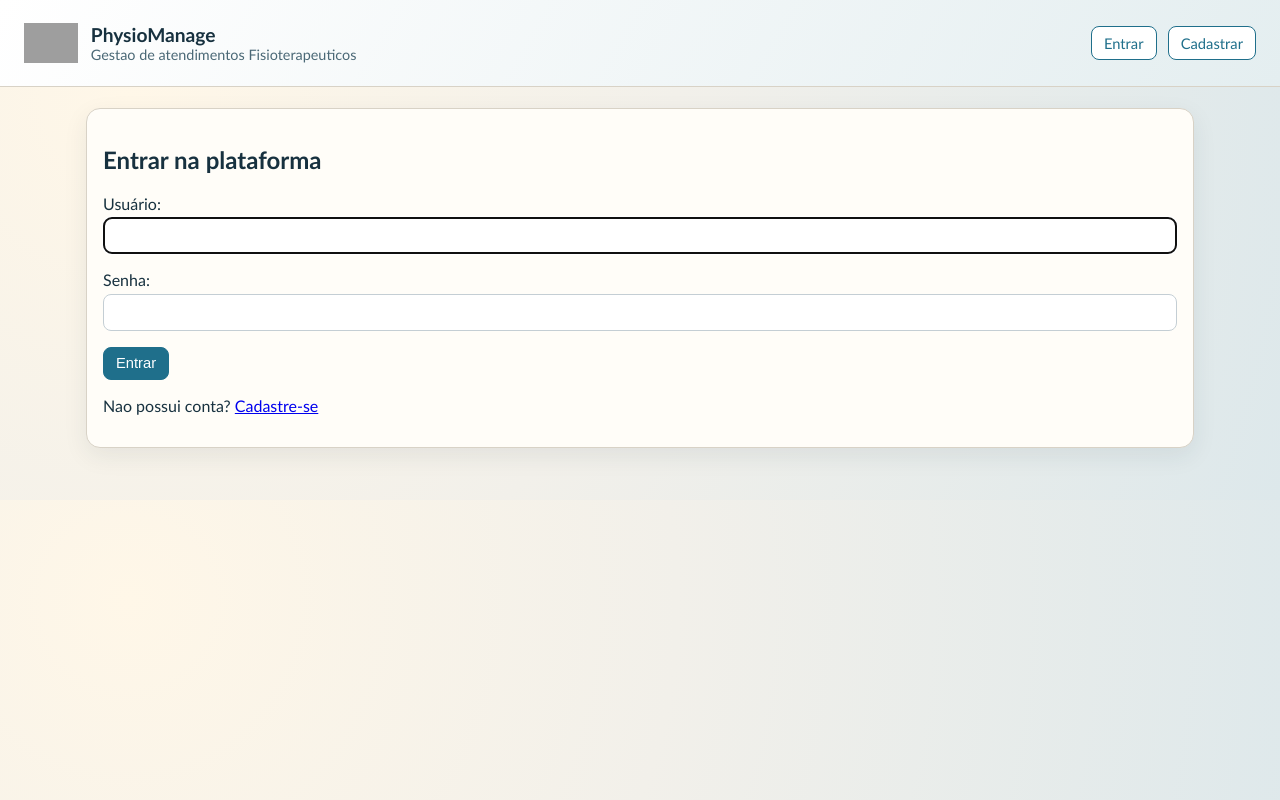
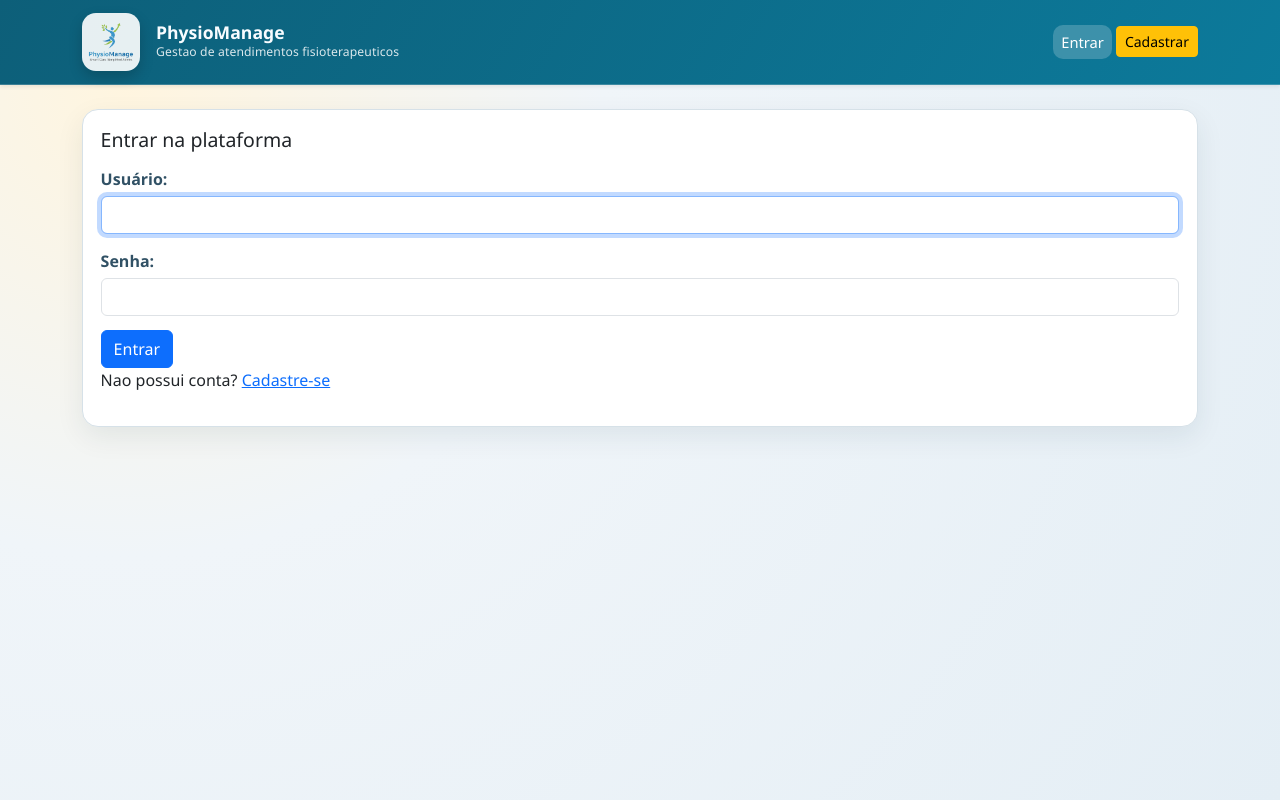
Before and after one commit to AndradeWil/PI3, a Django app: a page that uses templates/base.html in a window 1280 px wide. Run offline with Django 5.2, Linux system fonts and the light colour scheme; grey boxes are pictures that could not be loaded.

Commit message:
Adicionado bootstrap

```diff
--- a/static/css/style.css
+++ b/static/css/style.css
@@ -1,10 +1,10 @@
 :root {
-    --bg: #f2f0ea;
-    --panel: #fffdf8;
-    --ink: #17313f;
-    --accent: #1f6f8b;
-    --accent-2: #f4a259;
-    --line: #d8d2c6;
+    --bg: #eef3f7;
+    --panel: #ffffff;
+    --ink: #163245;
+    --accent: #0f6b89;
+    --accent-2: #f2a54a;
+    --line: #d6e1e8;
 }
 
 * {
@@ -13,100 +13,99 @@
 
 body {
     margin: 0;
-    font-family: "Trebuchet MS", "Segoe UI", sans-serif;
-    background: radial-gradient(circle at 10% 20%, #fff7e8 0%, var(--bg) 45%, #dde8eb 100%);
+    font-family: "Segoe UI", "Trebuchet MS", sans-serif;
+    background: radial-gradient(circle at 10% 10%, #fff5df 0%, #f0f5f9 35%, #e4eef5 100%);
     color: var(--ink);
 }
 
-.topbar {
-    display: flex;
-    justify-content: space-between;
-    align-items: center;
-    padding: 1rem 1.5rem;
-    background: linear-gradient(120deg, #ffffff, #e4eef0);
-    border-bottom: 1px solid var(--line);
-    flex-wrap: wrap;
-    gap: 0.8rem;
+.bg-shell {
+    min-height: 100vh;
 }
 
-.brand {
-    display: flex;
-    align-items: center;
-    gap: 0.8rem;
+.app-navbar {
+    background: linear-gradient(120deg, #0d5f79, #0c7a9b);
+    border-bottom: 1px solid rgba(255, 255, 255, 0.2);
 }
 
-.logo {
-    width: 54px;
-    height: 54px;
+.brand-logo {
+    width: 58px;
+    height: 58px;
     object-fit: contain;
+    background: rgba(255, 255, 255, 0.9);
+    border-radius: 14px;
+    padding: 0.25rem;
+    box-shadow: 0 6px 14px rgba(0, 0, 0, 0.18);
 }
 
-.brand h1 {
-    margin: 0;
-    font-size: 1.2rem;
+.brand-title {
+    color: #f8fcff;
+    font-size: 1.1rem;
+    line-height: 1.1;
 }
 
-.brand p {
-    margin: 0;
-    color: #4a6876;
-    font-size: 0.9rem;
+.brand-subtitle {
+    color: rgba(255, 255, 255, 0.85);
+    font-size: 0.76rem;
+    letter-spacing: 0.01em;
 }
 
-.menu {
-    display: flex;
-    flex-wrap: wrap;
-    gap: 0.7rem;
-    align-items: center;
-}
-
-.menu a,
-.link-btn,
-button,
-.btn-inline {
-    border: 1px solid var(--accent);
-    background: white;
-    color: var(--accent);
-    padding: 0.45rem 0.75rem;
-    border-radius: 8px;
-    text-decoration: none;
-    cursor: pointer;
+.navbar .nav-link {
+    color: rgba(255, 255, 255, 0.92);
+    border-radius: 10px;
+    padding: 0.35rem 0.6rem;
     font-size: 0.92rem;
 }
 
-button,
-.btn-inline {
-    background: var(--accent);
-    color: white;
+.navbar .nav-link:hover,
+.navbar .nav-link:focus {
+    color: #fff;
+    background: rgba(255, 255, 255, 0.12);
 }
 
-.danger {
-    color: #9e2f2f;
-    border-color: #9e2f2f;
-}
-
-.danger-solid {
-    background: #9e2f2f;
-    color: white;
-    border-color: #9e2f2f;
-}
-
-.danger-text {
-    color: #9e2f2f;
-    font-weight: 700;
-}
-
-.container {
-    max-width: 1140px;
-    margin: 1.3rem auto;
-    padding: 0 1rem 2rem;
+.navbar .nav-link.active {
+    color: #fff;
+    background: rgba(255, 255, 255, 0.2);
 }
 
 .card {
     background: var(--panel);
     border: 1px solid var(--line);
-    border-radius: 14px;
-    padding: 1rem;
-    box-shadow: 0 8px 24px rgba(23, 49, 63, 0.08);
+    border-radius: 16px;
+    padding: 1.1rem;
+    box-shadow: 0 10px 28px rgba(17, 49, 68, 0.08);
+}
+
+.card h2 {
+    font-size: 1.22rem;
+    margin-bottom: 1rem;
+}
+
+.form-grid p {
+    margin-bottom: 0.9rem;
+    display: grid;
+    gap: 0.32rem;
+}
+
+.form-grid label {
+    font-weight: 600;
+    color: #315165;
+}
+
+input,
+textarea,
+select {
+    border-radius: 0.7rem;
+    border: 1px solid #c9d8e2;
+    padding: 0.55rem 0.65rem;
+    transition: all 0.15s ease;
+}
+
+input:focus,
+textarea:focus,
+select:focus {
+    border-color: rgba(15, 107, 137, 0.45);
+    box-shadow: 0 0 0 0.2rem rgba(15, 107, 137, 0.15);
+    outline: 0;
 }
 
 .card-narrow {
@@ -116,7 +115,7 @@ button,
 
 .layout-split {
     display: grid;
-    grid-template-columns: 1fr 1fr;
+    grid-template-columns: repeat(2, minmax(0, 1fr));
     gap: 1rem;
 }
 
@@ -136,10 +135,10 @@ button,
 }
 
 .kpi {
-    background: #ffffff;
-    border: 1px solid var(--line);
-    border-radius: 12px;
-    padding: 0.8rem;
+    background: linear-gradient(175deg, #ffffff, #f8fcff);
+    border: 1px solid #d7e4ec;
+    border-radius: 14px;
+    padding: 0.9rem;
 }
 
 .kpi h3 {
@@ -152,11 +151,6 @@ button,
     font-size: 1.3rem;
     color: var(--accent);
     font-weight: 700;
-}
-
-.form-grid p {
-    display: grid;
-    gap: 0.3rem;
 }
 
 .filter-row {
@@ -180,16 +174,16 @@ button,
 fieldset {
     border: 1px solid var(--line);
     border-radius: 10px;
+    padding: 0.85rem;
 }
 
-input,
-textarea,
-select {
-    width: 100%;
-    border-radius: 8px;
-    border: 1px solid #c4ced4;
-    padding: 0.5rem;
-    font: inherit;
+fieldset legend {
+    float: none;
+    width: auto;
+    margin-bottom: 0.3rem;
+    padding: 0 0.35rem;
+    font-size: 0.95rem;
+    font-weight: 700;
 }
 
 table {
@@ -201,9 +195,16 @@ table {
 th,
 td {
     text-align: left;
-    padding: 0.5rem;
-    border-bottom: 1px solid #e7ecef;
+    padding: 0.65rem;
+    border-bottom: 1px solid #e4edf3;
     vertical-align: top;
+}
+
+thead th {
+    color: #355468;
+    font-size: 0.84rem;
+    text-transform: uppercase;
+    letter-spacing: 0.03em;
 }
 
 .actions {
@@ -212,18 +213,52 @@ td {
     gap: 0.4rem;
 }
 
+.actions a,
+.btn-inline,
+.actions-row a,
+.actions-row button,
+button {
+    text-decoration: none;
+    border-radius: 0.55rem;
+    padding: 0.38rem 0.65rem;
+    font-size: 0.88rem;
+    border: 1px solid #1f6f8b;
+    color: #1f6f8b;
+    background: #fff;
+}
+
+button,
+.btn-inline {
+    background: var(--accent);
+    color: #fff;
+    border-color: var(--accent);
+}
+
+.danger {
+    color: #9e2f2f;
+    border-color: #9e2f2f;
+}
+
+.danger-solid {
+    background: #9e2f2f;
+    color: white;
+    border-color: #9e2f2f;
+}
+
+.danger-text {
+    color: #9e2f2f;
+    font-weight: 700;
+}
+
 .actions-row {
     display: flex;
     gap: 0.6rem;
     align-items: center;
 }
 
-.list-clean {
-    list-style: none;
-    padding: 0;
-    margin: 0;
-    display: grid;
-    gap: 0.4rem;
+.table-responsive {
+    border-radius: 12px;
+    overflow: hidden;
 }
 
 @media (max-width: 900px) {
--- a/templates/base.html
+++ b/templates/base.html
@@ -5,40 +5,71 @@
     <meta charset="UTF-8">
     <meta name="viewport" content="width=device-width, initial-scale=1.0">
     <title>{% block title %}Controle Fisio{% endblock %}</title>
+    <link href="https://cdn.jsdelivr.net/npm/bootstrap@5.3.3/dist/css/bootstrap.min.css" rel="stylesheet" integrity="sha384-QWTKZyjpPEjISv5WaRU9OFeRpok6YctnYmDr5pNlyT2bRjXh0JMhjY6hW+ALEwIH" crossorigin="anonymous">
     <link rel="stylesheet" href="{% static 'css/style.css' %}">
 </head>
-<body>
-    <header class="topbar">
-        <div class="brand">
-            <img src="{% static 'img/logo.png' %}" alt="Logo do sistema" class="logo" onerror="this.style.display='none'">
-            <div>
-                <h1>PhysioManage</h1>
-                <p>Gestao de atendimentos Fisioterapeuticos</p>
+<body class="bg-shell">
+    <nav class="navbar navbar-expand-lg navbar-dark shadow-sm sticky-top app-navbar">
+        <div class="container">
+            <a class="navbar-brand d-flex align-items-center gap-3" href="{% url 'dashboard' %}">
+                <img src="{% static 'img/logo.png' %}" alt="Logo do sistema" class="brand-logo">
+                <span class="d-flex flex-column">
+                    <strong class="brand-title">PhysioManage</strong>
+                    <small class="brand-subtitle">Gestao de atendimentos fisioterapeuticos</small>
+                </span>
+            </a>
+
+            <button class="navbar-toggler" type="button" data-bs-toggle="collapse" data-bs-target="#menuPrincipal" aria-controls="menuPrincipal" aria-expanded="false" aria-label="Alternar navegacao">
+                <span class="navbar-toggler-icon"></span>
+            </button>
+
+            <div class="collapse navbar-collapse" id="menuPrincipal">
+                <div class="navbar-nav ms-auto align-items-lg-center gap-lg-1">
+                    {% if user.is_authenticated %}
+                        <a class="nav-link" href="{% url 'dashboard' %}">Dashboard</a>
+                        <a class="nav-link" href="{% url 'tipos_atendimento' %}">Tipos</a>
+                        <a class="nav-link" href="{% url 'empresas' %}">Empresas</a>
+                        <a class="nav-link" href="{% url 'pacientes' %}">Pacientes</a>
+                        <a class="nav-link" href="{% url 'atendimentos' %}">Atendimentos</a>
+                        <a class="nav-link" href="{% url 'sessoes' %}">Sessoes</a>
+                        <a class="nav-link" href="{% url 'relatorio' %}">Relatorios</a>
+                        <a class="nav-link" href="{% url 'painel_financeiro' %}">Financeiro</a>
+                        <form method="post" action="{% url 'logout' %}" class="ms-lg-2 mt-2 mt-lg-0">
+                            {% csrf_token %}
+                            <button class="btn btn-outline-light btn-sm" type="submit">Sair</button>
+                        </form>
+                    {% else %}
+                        <a class="nav-link" href="{% url 'login' %}">Entrar</a>
+                        <a class="btn btn-warning btn-sm" href="{% url 'registro' %}">Cadastrar</a>
+                    {% endif %}
+                </div>
             </div>
         </div>
-        <nav class="menu">
-            {% if user.is_authenticated %}
-                <a href="{% url 'dashboard' %}">Dashboard</a>
-                <a href="{% url 'tipos_atendimento' %}">Tipos</a>
-                <a href="{% url 'empresas' %}">Empresas</a>
-                <a href="{% url 'pacientes' %}">Pacientes</a>
-                <a href="{% url 'atendimentos' %}">Atendimentos</a>
-                <a href="{% url 'sessoes' %}">Sessoes</a>
-                <a href="{% url 'relatorio' %}">Relatorios</a>
-                <a href="{% url 'painel_financeiro' %}">Financeiro</a>
-                <form method="post" action="{% url 'logout' %}">
-                    {% csrf_token %}
-                    <button class="link-btn" type="submit">Sair</button>
-                </form>
-            {% else %}
-                <a href="{% url 'login' %}">Entrar</a>
-                <a href="{% url 'registro' %}">Cadastrar</a>
-            {% endif %}
-        </nav>
-    </header>
+    </nav>
 
-    <main class="container">
+    <main class="container py-4">
         {% block content %}{% endblock %}
     </main>
+
+    <script src="https://cdn.jsdelivr.net/npm/bootstrap@5.3.3/dist/js/bootstrap.bundle.min.js" integrity="sha384-YvpcrYf0tY3lHB60NNkmXc5s9fDVZLESaAA55NDzOxhy9GkcIdslK1eN7N6jIeHz" crossorigin="anonymous"></script>
+    <script>
+        document.querySelectorAll('input:not([type="checkbox"]):not([type="radio"]):not([type="hidden"]), select, textarea').forEach(function (el) {
+            el.classList.add('form-control');
+        });
+        document.querySelectorAll('input[type="checkbox"], input[type="radio"]').forEach(function (el) {
+            el.classList.add('form-check-input');
+        });
+        document.querySelectorAll('form button[type="submit"]').forEach(function (btn) {
+            if (!btn.classList.contains('danger-solid') && !btn.classList.contains('btn')) {
+                btn.classList.add('btn', 'btn-primary');
+            }
+        });
+        document.querySelectorAll('.navbar .nav-link').forEach(function (link) {
+            if (link.getAttribute('href') === window.location.pathname) {
+                link.classList.add('active');
+                link.setAttribute('aria-current', 'page');
+            }
+        });
+    </script>
 </body>
 </html>
--- a/templates/core/atendimentos.html
+++ b/templates/core/atendimentos.html
@@ -12,7 +12,8 @@
     </article>
     <article class="card">
         <h2>Atendimentos cadastrados</h2>
-        <table>
+        <div class="table-responsive">
+        <table class="table table-hover align-middle mb-0">
             <thead>
                 <tr>
                     <th>Paciente</th>
@@ -46,6 +47,7 @@
                 {% endfor %}
             </tbody>
         </table>
+        </div>
     </article>
 </section>
 {% endblock %}
--- a/templates/core/dashboard.html
+++ b/templates/core/dashboard.html
@@ -10,7 +10,8 @@
 
 <section class="card">
     <h2>Ultimas sessoes</h2>
-    <table>
+    <div class="table-responsive">
+    <table class="table table-hover align-middle mb-0">
         <thead>
             <tr>
                 <th>Paciente</th>
@@ -34,5 +35,6 @@
             {% endfor %}
         </tbody>
     </table>
+    </div>
 </section>
 {% endblock %}
--- a/templates/core/listar_criar.html
+++ b/templates/core/listar_criar.html
@@ -12,7 +12,8 @@
     </article>
     <article class="card">
         <h2>Lista de {{ titulo }}</h2>
-        <table>
+        <div class="table-responsive">
+        <table class="table table-hover align-middle mb-0">
             <thead>
                 <tr>
                     <th>Nome</th>
@@ -47,6 +48,7 @@
                 {% endfor %}
             </tbody>
         </table>
+        </div>
     </article>
 </section>
 {% endblock %}
--- a/templates/core/pacientes.html
+++ b/templates/core/pacientes.html
@@ -12,7 +12,8 @@
     </article>
     <article class="card">
         <h2>Pacientes cadastrados</h2>
-        <table>
+        <div class="table-responsive">
+        <table class="table table-hover align-middle mb-0">
             <thead>
                 <tr>
                     <th>Nome</th>
@@ -41,6 +42,7 @@
                 {% endfor %}
             </tbody>
         </table>
+        </div>
     </article>
 </section>
 {% endblock %}
--- a/templates/core/relatorio.html
+++ b/templates/core/relatorio.html
@@ -18,7 +18,8 @@
 
 <section class="card">
     <h2>Detalhamento</h2>
-    <table>
+    <div class="table-responsive">
+    <table class="table table-hover align-middle mb-0">
         <thead>
             <tr>
                 <th>Data</th>
@@ -44,5 +45,6 @@
             {% endfor %}
         </tbody>
     </table>
+    </div>
 </section>
 {% endblock %}
--- a/templates/core/sessoes.html
+++ b/templates/core/sessoes.html
@@ -12,7 +12,8 @@
     </article>
     <article class="card">
         <h2>Historico</h2>
-        <table>
+        <div class="table-responsive">
+        <table class="table table-hover align-middle mb-0">
             <thead>
                 <tr>
                     <th>Paciente</th>
@@ -41,6 +42,7 @@
                 {% endfor %}
             </tbody>
         </table>
+        </div>
     </article>
 </section>
 {% endblock %}
```
Also changed, not shown: templates/core/painel_financeiro.html (+6 -2 lines), static/img/logo.jpeg (deleted), static/img/logo.png (added).
